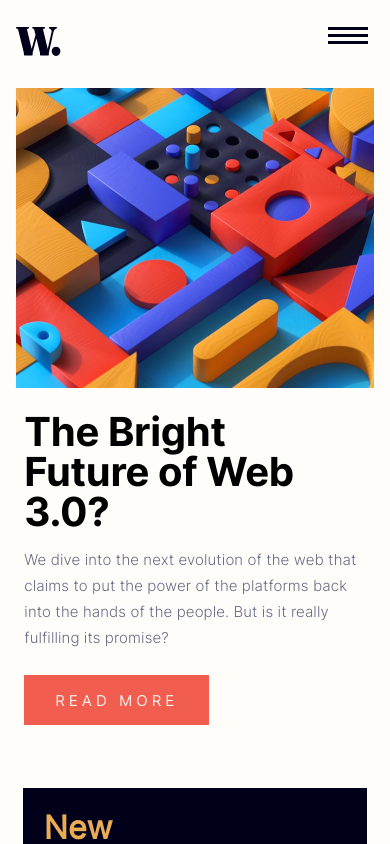
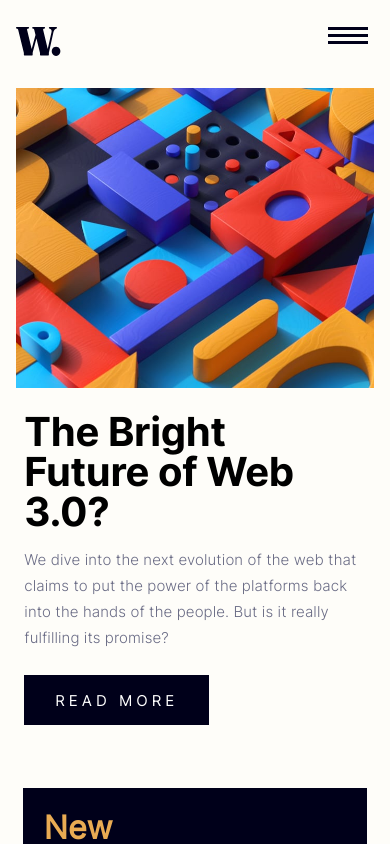
Before and after one commit to ifaronti/News-Homepage, a React (Create React App) app in the folder New-Homepage/: page / in a window 390 px wide. In both pictures the pointer is over the button "READ MORE". Shown: the top 844 px of the page. Built offline with nearby package versions, Linux system fonts and the light colour scheme; the HTML template or start-up script is replaced by a standard one.

Commit message:
style finessing

```diff
--- a/New-Homepage/src/index.css
+++ b/New-Homepage/src/index.css
@@ -63,6 +63,11 @@ ul li {
     font-weight: 100;
     font-size: 1rem;
     color: hsl(236, 15%, 41%);
+    cursor: pointer;
+}
+
+ul li:hover{
+    color: hsl(5, 85%, 63%);
 }
 
 .mobile-menu{
@@ -131,7 +136,14 @@ h1{
     font-size: 15px;
     color: #FFEDE8;
     letter-spacing: 4px;
+    cursor: pointer;
 }
+
+.more:hover{
+    background-color: #00001A;
+    color: white;
+}
+
 
 @media only screen and (min-width:320px) and (max-width:860px){
     body{
@@ -209,10 +221,10 @@ h1{
 
     .showLinks::after{
         position: absolute;
-        left: -50%;
+        left: -70%;
         content: '';
         height: 100vh;
-        width: 50%;
+        width: 70%;
         float: left;
         background-color: hsl(240, 100%, 5%);
         opacity: 0.4;
@@ -342,6 +354,11 @@ h2{
     position: relative;
     top: 12px;
     letter-spacing: -.3px;
+    cursor: pointer;
+}
+
+.head:hover{
+    color: hsl(35, 77%, 62%);
 }
 
 .description{
@@ -472,6 +489,11 @@ h2{
     font-weight: 400;
     top: 11px;
     letter-spacing: .2px;
+    cursor: pointer;
+}
+
+.headline-heading:hover{
+    color: hsl(5, 85%, 63%);
 }
 
 .headline-details{
```
